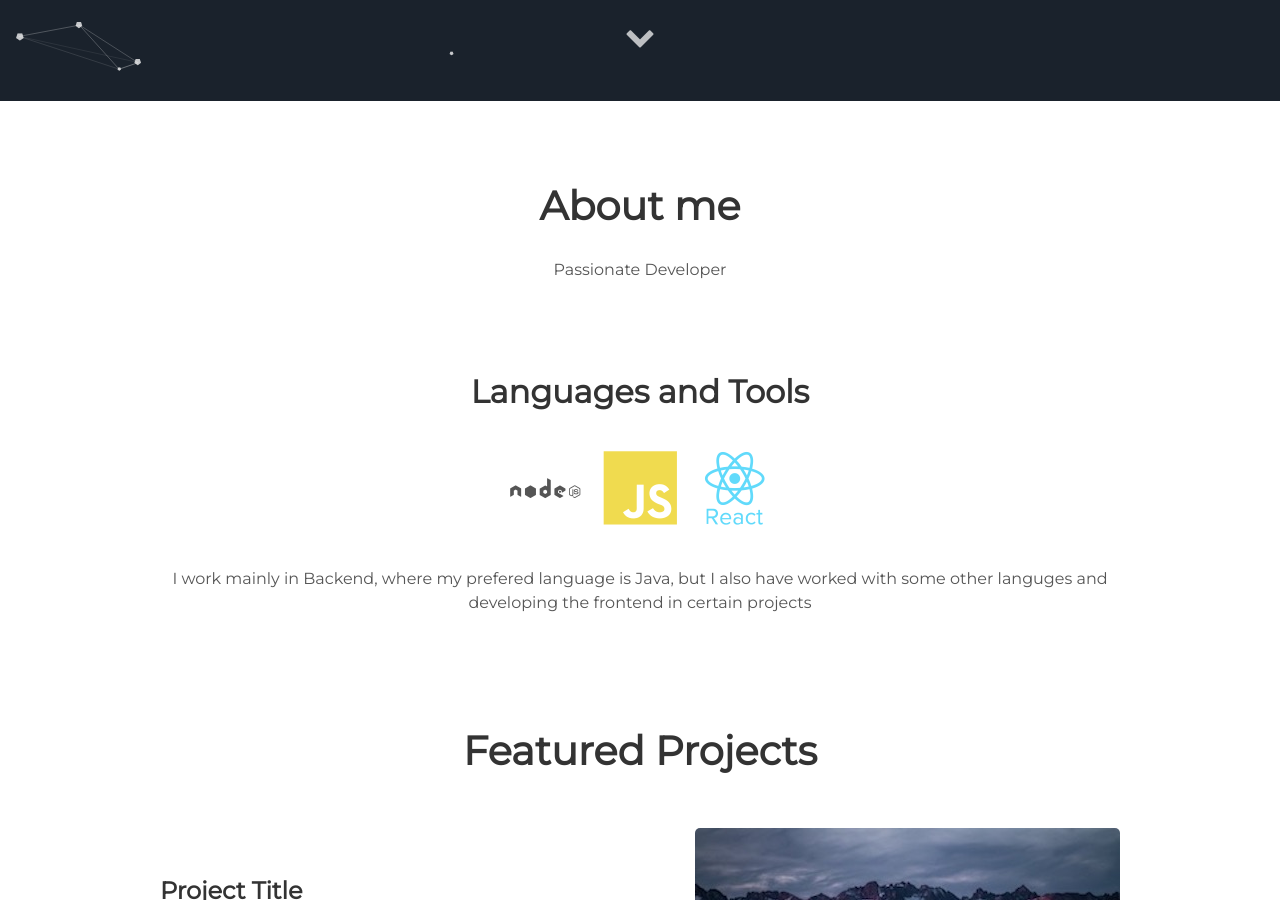
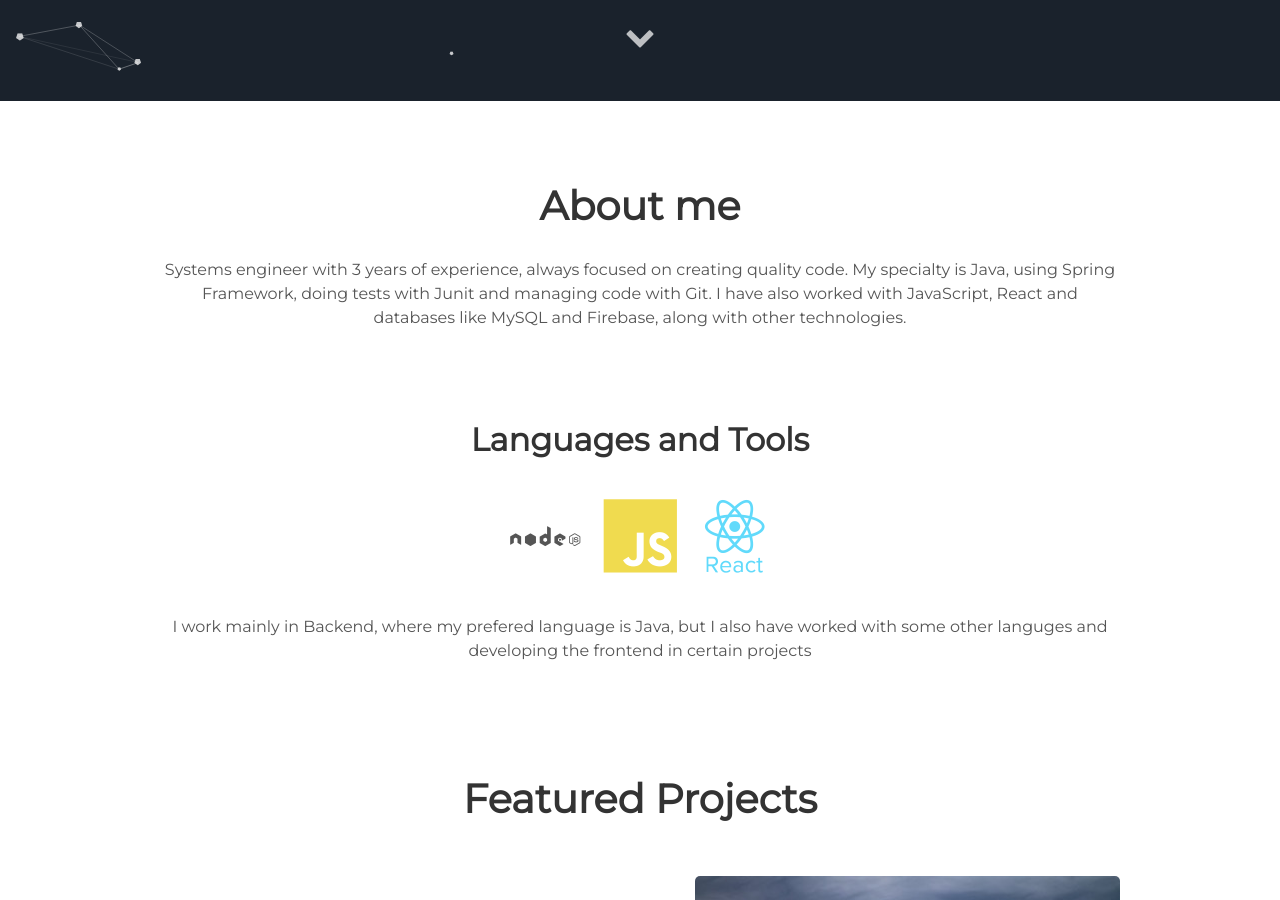
Before and after one commit to JuanCeron023/portfolio, a Jekyll site: the page built from index.html, in a window 1280 px wide and 900 px high, scrolled down 799 px. Built offline with Jekyll 4.4.1, drawn with Linux system fonts in a browser that asks for light colours.

Commit message:
Update _config.yml

```diff
--- a/_config.yml
+++ b/_config.yml
@@ -6,7 +6,7 @@ description: Portafolio Juan Ceron
 
 # User settings
 username: Juan Ceron
-user_description: Passionate Developer
+user_description: Systems engineer with 3 years of experience, always focused on creating quality code. My specialty is Java, using Spring Framework, doing tests with Junit and managing code with Git. I have also worked with JavaScript, React and databases like MySQL and Firebase, along with other technologies.
 user_title: Software Developer
 email: juanceron256@gmail.com
 github_username:  JuanCeron023
```
